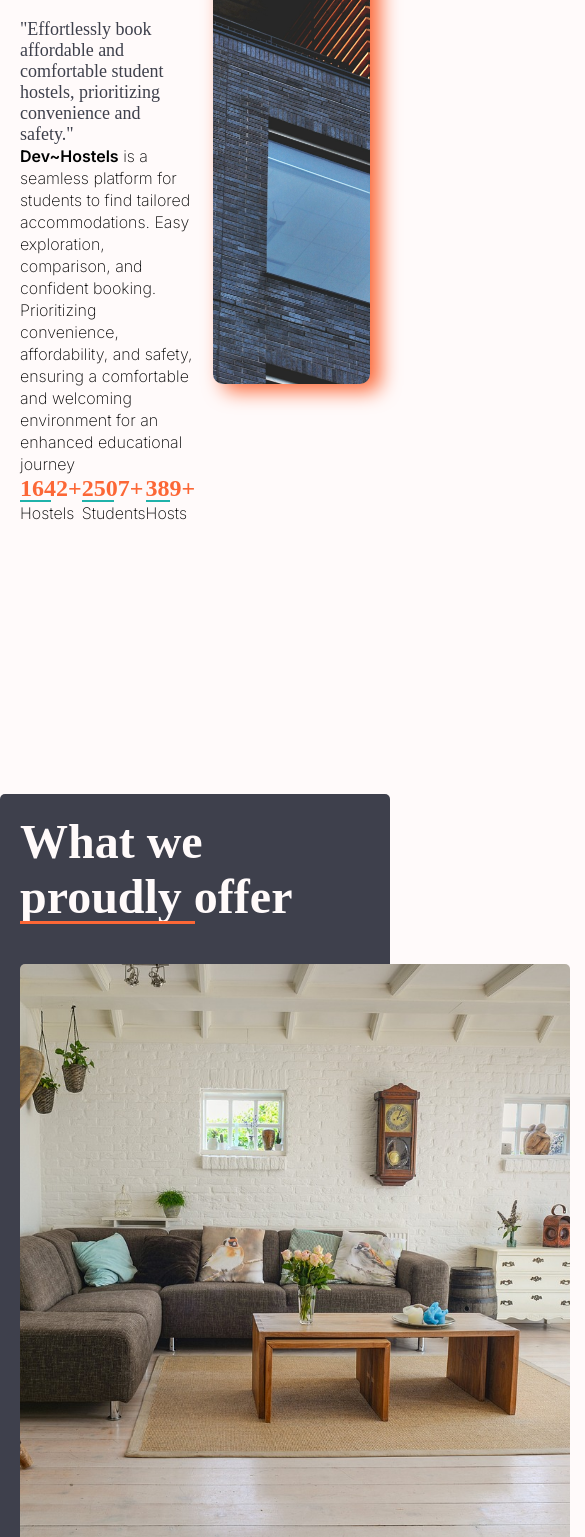
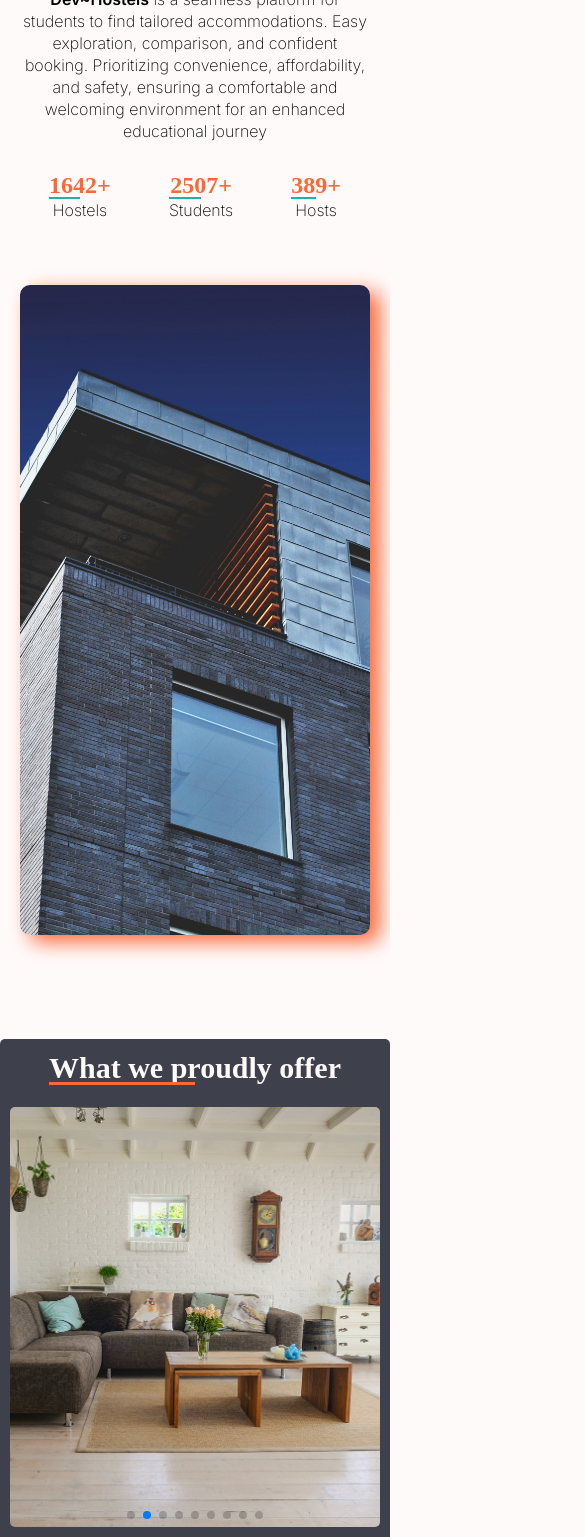
Before and after one commit to mwendwamark/DEV-HOSTELS-FRONTEND, a React (Vite) app: page / in a window 390 px wide. Shown: the part 432-1969 px from the top of the page, 585 px wide, since content can reach past the window. Built offline with nearby package versions, Linux system fonts and the light colour scheme; a web font is replaced by a local one.

Commit message:
Make the welcome page responsive

```diff
--- a/src/App.css
+++ b/src/App.css
@@ -1,4 +1,5 @@
 @import url('https://fonts.googleapis.com/css2?family=Akronim&family=Archivo:wght@600;700;800&family=Inter:wght@200;300;400;500;600&family=Playfair+Display:ital,wght@0,400..900;1,400..900&family=Poppins:ital,wght@0,100;0,200;0,300;0,400;0,500;0,600;0,700;0,800;0,900;1,200;1,300&family=Roboto:wght@300;400;500;700&display=swap');
+
 :root {
     /* colors */
     --background-color: #FFFAFA;
@@ -35,12 +36,15 @@
     padding: 0;
     box-sizing: border-box;
 }
+
 body {
     background-color: var(--background-color);
 }
+
 a {
     text-decoration: none;
 }
+
 li,
 ul {
     list-style: none;
@@ -53,6 +57,7 @@ button {
 }
 
 .container {
+    padding: 0;
     margin-left: auto;
     margin-right: auto;
     max-width: 1200px;
--- a/src/Pages/WelcomePage.jsx
+++ b/src/Pages/WelcomePage.jsx
@@ -78,6 +78,13 @@ const WelcomePage = () => {
         origin: "right",
       }
     );
+
+     ScrollReveal().reveal(".feature-item", {
+       delay: 500,
+       origin: "bottom",
+      //  distance: "200px", // Adjust as needed
+       interval: 100, // Interval between each item
+     });
   }, []);
 
   return (
--- a/src/Styles/WelcomePage.css
+++ b/src/Styles/WelcomePage.css
@@ -21,7 +21,6 @@
     display: flex;
     flex-direction: column;
     align-items: flex-start;
-    /* margin-bottom: 0px; */
 }
 
 .introduction-section-contents-header h1 span {
@@ -48,6 +47,7 @@
     flex-direction: row;
     justify-content: space-around;
     align-items: center;
+    margin-top: 30px;
 }
 
 .introduction-info div h2 {
@@ -265,6 +265,7 @@
     font-family: var(--nav-links-ff);
     font-size: var(--logo-fs);
 }
+
 .feature-item span {
     font-family: var(--links-ff);
     font-size: var(--links-fs);
@@ -284,7 +285,90 @@
     margin-bottom: 30px;
     transition: .5s linear;
 }
+
 .cta-button:hover,
-.explore-more-rooms-button:hover{
- filter: grayscale(40%);
+.explore-more-rooms-button:hover {
+    filter: grayscale(40%);
 }
+
+@media (max-width:1024px) {
+
+    .feature-item {
+        width: 30%;
+    }
+
+    .accomodation-slider {
+        max-width: 50%;
+    }
+}
+
+/* mobile phone view */
+@media (max-width: 768px) {
+    .introduction-section-contents {
+        flex-direction: column;
+        align-items: center;
+    }
+
+    .introduction-section-contents-header {
+        width: 100%;
+        text-align: center;
+        margin-bottom: 2rem;
+    }
+
+    .introduction-section-contents-header h1 {
+        font-size: var(--sub-title-fs);
+    }
+
+    .introduction-section-contents-header h1 span {
+        margin-bottom: 40px;
+    }
+
+    .introduction-section-image {
+        width: 100%;
+        margin-top: 2rem;
+        object-fit: cover;
+    }
+
+    .what-we-offer {
+        margin-top: 80px;
+    }
+
+    .what-we-offer-header {
+        padding: 12px;
+    }
+
+    .what-we-offer-header h2 {
+        font-size: 30px;
+    }
+
+
+    .accomodation-options-section {
+        flex-direction: column;
+    }
+
+
+    .accomodation-slider {
+        max-width: none;
+        padding: 10px;
+    }
+
+    .accomodation-slider img {
+        width: 100%;
+        height: 420px;
+        max-width: 100%;
+    }
+
+    .available-features h2 {
+        font-size: 28px;
+    }
+
+    .bottom-feature-list,
+    .top-feature-list {
+        margin-bottom: 0px;
+    }
+
+    .feature-item {
+        width: 85%;
+        margin-bottom: 2rem;
+    }
+}
```
